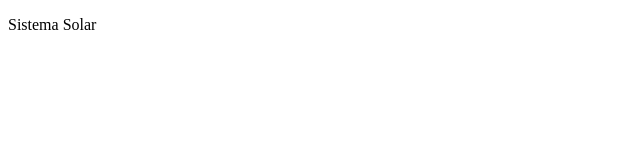
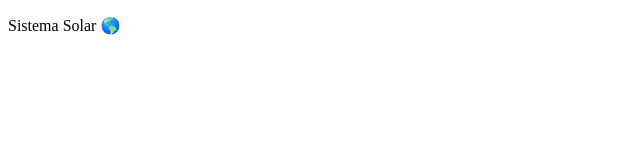
Before and after one commit to iamlucasgomes/solar-system-frontend-trybe, a React (Create React App) app: page / in a window 1280 px wide. Shown: the top 160 px of the page, without its empty margins (0-640 px from the left). Built offline with nearby package versions, Linux system fonts and the light colour scheme.

Commit message:
iniciando o projeto Solar System

```diff
--- a/src/App.js
+++ b/src/App.js
@@ -2,7 +2,7 @@ import React from 'react';
 
 class App extends React.Component {
   render() {
-    return (<p>Sistema Solar</p>);
+    return (<p>Sistema Solar 🌎</p>);
   }
 }
 
```
